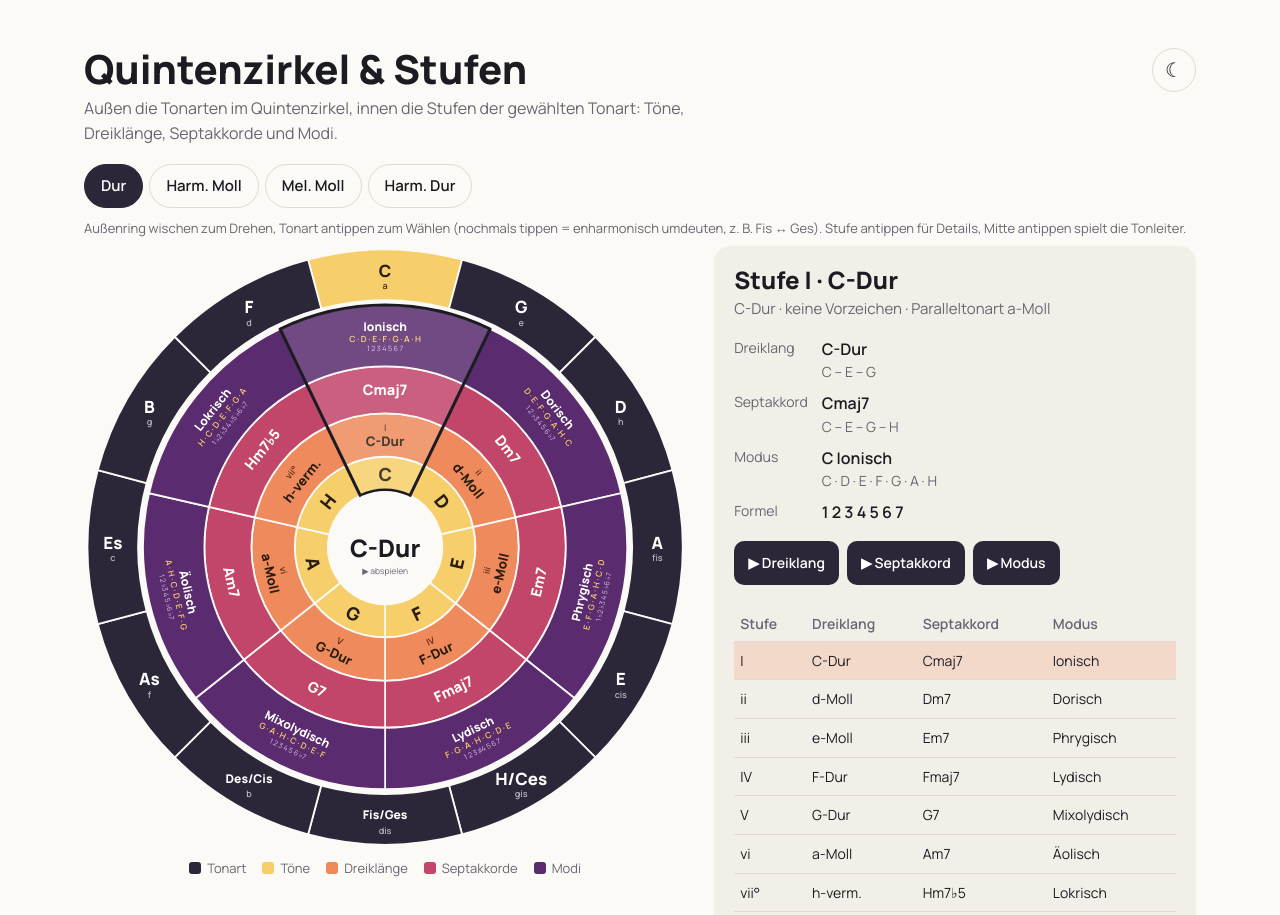
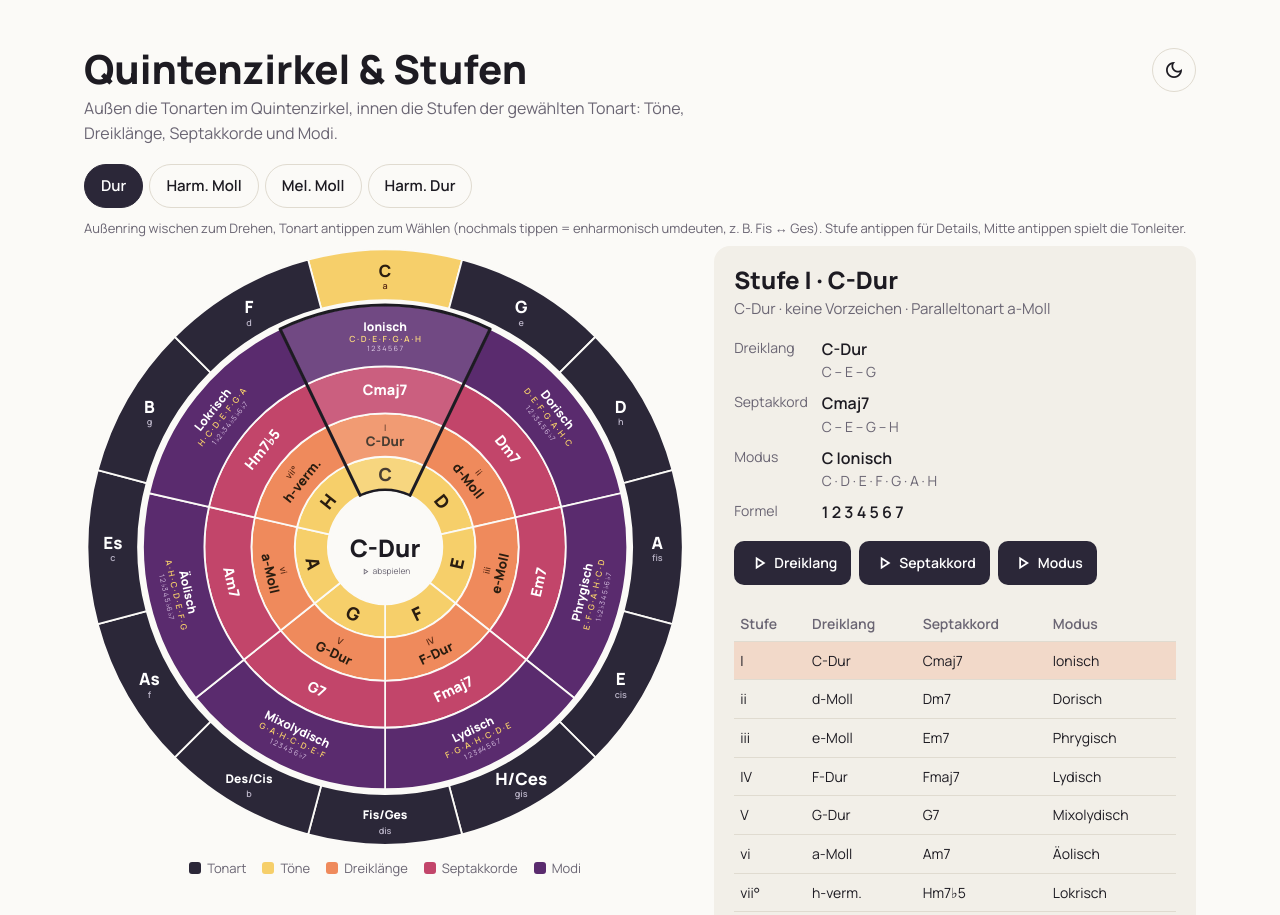
Before and after one commit to matt-hires/quintenzirkel, a plain HTML site: page index.html in a window 1280 px wide. Shown: the top 915 px of the page. Drawn offline with nearby package versions, Linux system fonts and the light colour scheme.

Commit message:
Material Symbols für Theme- und Play-Icons
Co-Authored-By: Claude Opus 5.5 <noreply@anthropic.com>
Claude-Session: https://claude.ai/code/session_01CDqYABNo3vPJ5hKqZCzbfr

```diff
--- a/index.html
+++ b/index.html
@@ -9,6 +9,7 @@
 <link rel="apple-touch-icon" href="apple-touch-icon.png">
 <script>try{const t=localStorage.getItem('qz-theme');if(t)document.documentElement.dataset.theme=t}catch(e){}</script>
 <link rel="preconnect" href="https://fonts.googleapis.com">
+<link rel="stylesheet" href="https://fonts.googleapis.com/css2?family=Material+Symbols+Outlined:opsz,wght,FILL,GRAD@24,400,0,0&icon_names=dark_mode,light_mode,play_arrow&display=block">
 <link href="https://fonts.googleapis.com/css2?family=Manrope:wght@400;600;800&display=swap" rel="stylesheet">
 <style>
 /* VOICE: ruhig, präzise, wie ein gutes Lehrbuch-Werkzeug.
@@ -27,6 +28,9 @@ body{margin:0;background:var(--bg);color:var(--ink);font:16px/1.55 Manrope,syste
 h1{font-size:clamp(28px,4vw,40px);line-height:1.05;margin:0 0 6px;font-weight:800;text-wrap:balance}
 .head{display:flex;align-items:flex-start;justify-content:space-between;gap:12px}
 .theme{flex:none;width:44px;height:44px;border-radius:22px;border:1.5px solid var(--line);background:transparent;color:var(--ink);font-size:20px;cursor:pointer;line-height:1}
+.material-symbols-outlined{font-size:22px;line-height:1;vertical-align:middle}
+.theme{display:inline-flex;align-items:center;justify-content:center}
+.play button{display:inline-flex;align-items:center;gap:4px}
 .lead{color:var(--muted);margin:0 0 18px;max-width:62ch}
 .tabs{display:flex;flex-wrap:wrap;gap:6px;margin-bottom:10px}
 .tabs button{font:600 15px Manrope,sans-serif;min-height:44px;padding:0 16px;border-radius:22px;border:1.5px solid var(--line);background:transparent;color:var(--ink);cursor:pointer}
@@ -148,7 +152,7 @@ function render(){
  const kn=keyName(A.t,sy);
  o+=`<text x="500" y="${SYS[sy].sub?488:500}" font-size="${kn.length>8?32:40}" font-weight="800" fill="var(--ink)" text-anchor="middle" dominant-baseline="central">${kn}</text>`;
  if(SYS[sy].sub)o+=`<text x="500" y="526" font-size="19" font-weight="600" fill="var(--muted)" text-anchor="middle" dominant-baseline="central">${SYS[sy].sub}</text>`;
- o+=`<text x="500" y="${SYS[sy].sub?556:540}" font-size="14" fill="var(--muted)" text-anchor="middle" dominant-baseline="central">▶ abspielen</text>`;
+ o+=`<text x="500" y="${SYS[sy].sub?556:540}" font-size="14" fill="var(--muted)" text-anchor="middle" dominant-baseline="central"><tspan font-family="Material Symbols Outlined" font-size="18">play_arrow</tspan> abspielen</text>`;
  svg.innerHTML=o;
  renderInfo(A)
 }
@@ -164,7 +168,7 @@ function renderInfo(A){
 <dt>Septakkord</dt><dd>${g.seventh}<small>${g.sNotes.join(' – ')}</small></dd>
 <dt>Modus</dt><dd>${g.mode}<small>${g.modeNotes.join(' · ')}</small></dd>
 <dt>Formel</dt><dd>${g.formula}</dd></dl>
-<div class="play"><button data-play="t">▶ Dreiklang</button><button data-play="s">▶ Septakkord</button><button data-play="m">▶ Modus</button></div>
+<div class="play"><button data-play="t"><span class="material-symbols-outlined">play_arrow</span>Dreiklang</button><button data-play="s"><span class="material-symbols-outlined">play_arrow</span>Septakkord</button><button data-play="m"><span class="material-symbols-outlined">play_arrow</span>Modus</button></div>
 <table><thead><tr><th>Stufe</th><th>Dreiklang</th><th>Septakkord</th><th>Modus</th></tr></thead><tbody>
 ${A.degs.map(d=>`<tr data-deg="${d.d}" class="${d.d===S.deg?'on':''}"><td>${d.roman}</td><td>${d.triad}</td><td>${d.seventh}</td><td>${SYS[sy].modes[d.d]}</td></tr>`).join('')}
 </tbody></table>`
@@ -204,7 +208,7 @@ info.addEventListener('click',e=>{const pb=e.target.closest('[data-play]');
  const tr=e.target.closest('tr[data-deg]');if(tr){S.deg=+tr.dataset.deg;render()}});
 const tb=document.getElementById('theme'),root=document.documentElement,mq=matchMedia('(prefers-color-scheme: dark)');
 const isDark=()=>root.dataset.theme?root.dataset.theme==='dark':mq.matches;
-const setIcon=()=>{const d=isDark();tb.textContent=d?'☀':'☾';tb.title=d?'Heller Modus':'Dunkler Modus'};
+const setIcon=()=>{const d=isDark();tb.innerHTML='<span class="material-symbols-outlined">'+(d?'light_mode':'dark_mode')+'</span>';tb.title=d?'Heller Modus':'Dunkler Modus'};
 tb.addEventListener('click',()=>{const t=isDark()?'light':'dark';root.dataset.theme=t;try{localStorage.setItem('qz-theme',t)}catch(e){}setIcon()});
 mq.addEventListener('change',setIcon);setIcon();
 render();
```
